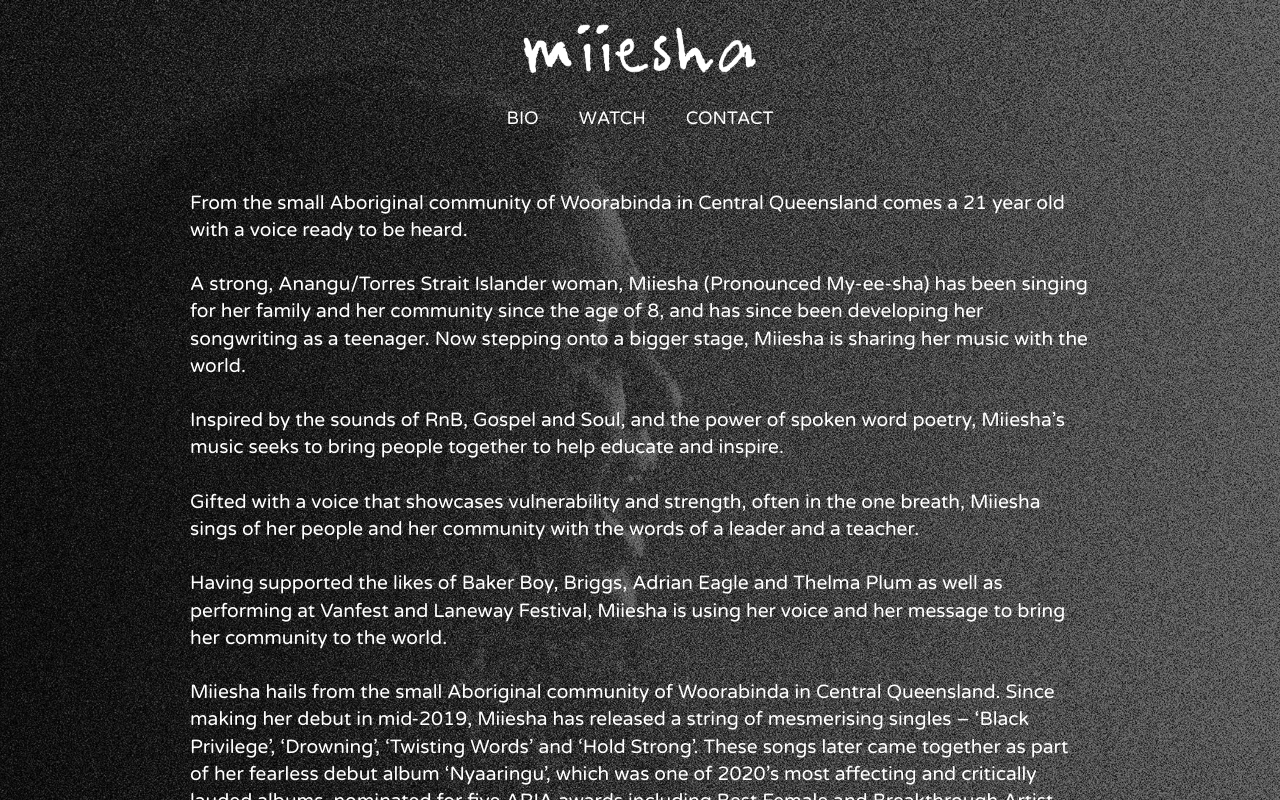
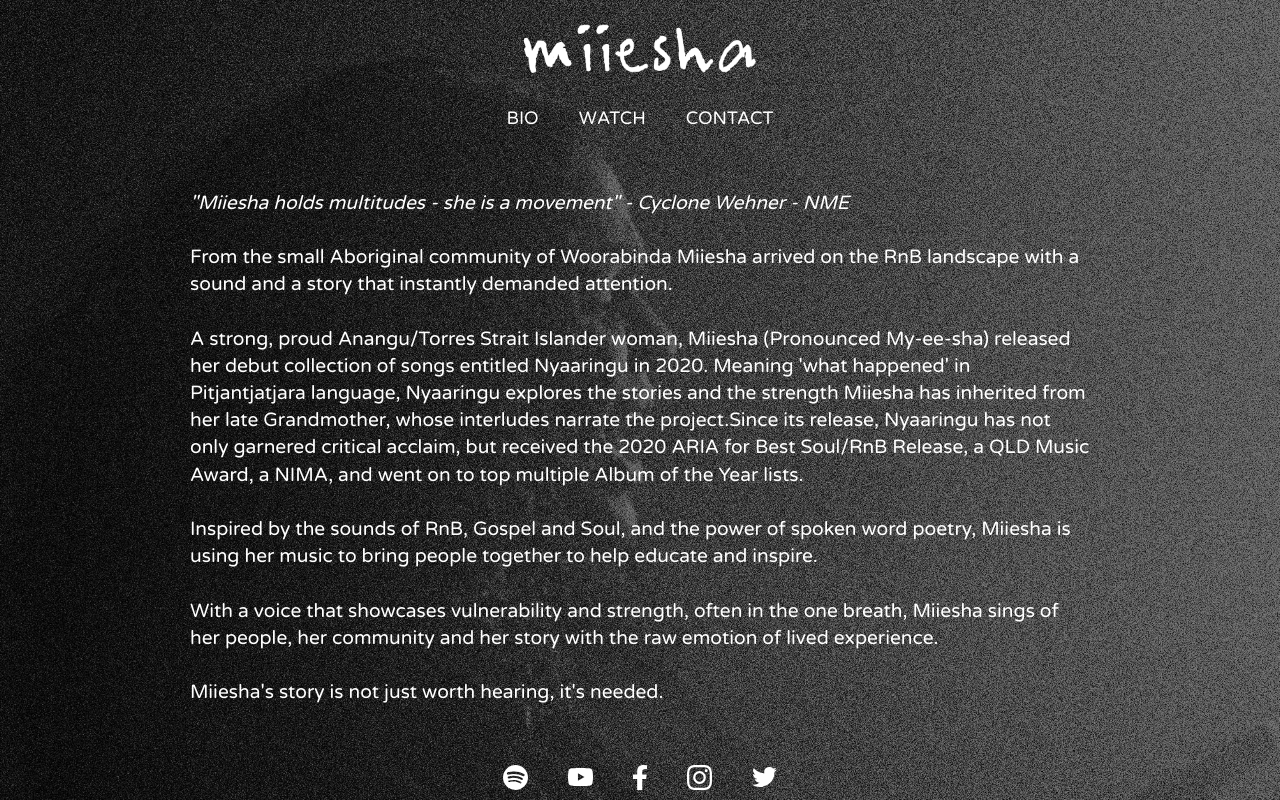
Before and after one commit to robFraser1111/miiesha-vue, a Vue app: page /bio in a window 1280 px wide. Shown: the top 800 px of the page. Built offline with nearby package versions, Linux system fonts and the light colour scheme.

Commit message:
Updated Bio text

```diff
--- a/src/views/Bio.vue
+++ b/src/views/Bio.vue
@@ -1,17 +1,17 @@
 <template>
     <div class="bio">
         <p>
-            From the small Aboriginal community of Woorabinda in Central Queensland comes a 21 year old with a voice ready to be heard.
+            <i>"Miiesha holds multitudes - she is a movement" - Cyclone Wehner - NME</i>
             <br><br>
-            A strong, Anangu/Torres Strait Islander woman, Miiesha (Pronounced My-ee-sha) has been singing for her family and her community since the age of 8, and has since been developing her songwriting as a teenager. Now stepping onto a bigger stage, Miiesha is sharing her music with the world.
+            <span>From the small Aboriginal community of Woorabinda Miiesha arrived on the RnB landscape with a sound and a story that instantly demanded attention.
             <br><br>
-            Inspired by the sounds of RnB, Gospel and Soul, and the power of spoken word poetry, Miiesha’s music seeks to bring people together to help educate and inspire.
+            A strong, proud Anangu/Torres Strait Islander woman, Miiesha (Pronounced My-ee-sha) released her debut collection of songs entitled Nyaaringu in 2020. Meaning 'what happened' in Pitjantjatjara language, Nyaaringu explores the stories and the strength Miiesha has inherited from her late Grandmother, whose interludes narrate the project.Since its release, Nyaaringu has not only garnered critical acclaim, but received the 2020 ARIA for Best Soul/RnB Release, a QLD Music Award, a NIMA, and went on to top multiple Album of the Year lists.
             <br><br>
-            Gifted with a voice that showcases vulnerability and strength, often in the one breath, Miiesha sings of her people and her community with the words of a leader and a teacher.
+            Inspired by the sounds of RnB, Gospel and Soul, and the power of spoken word poetry, Miiesha is using her music to bring people together to help educate and inspire.
             <br><br>
-            Having supported the likes of Baker Boy, Briggs, Adrian Eagle and Thelma Plum as well as performing at Vanfest and Laneway Festival, Miiesha is using her voice and her message to bring her community to the world.
+            With a voice that showcases vulnerability and strength, often in the one breath, Miiesha sings of her people, her community and her story with the raw emotion of lived experience.
             <br><br>
-            Miiesha hails from the small Aboriginal community of Woorabinda in Central Queensland. Since making her debut in mid-2019, Miiesha has released a string of mesmerising singles – ‘Black Privilege’, ‘Drowning’, ‘Twisting Words’ and ‘Hold Strong’. These songs later came together as part of her fearless debut album ‘Nyaaringu’, which was one of 2020’s most affecting and critically lauded albums, nominated for five ARIA awards including Best Female and Breakthrough Artist Miiesha won the Best Soul/R&amp;B ARIA award.
+            Miiesha's story is not just worth hearing, it's needed.</span>
         </p>
     </div>
 </template>
@@ -26,9 +26,9 @@ export default {
 
     .bio {
         max-width: 900px;
-        text-align: left;
         color: #ffffff;
         padding: 30px;
+        text-align: left;
         display: flex;
         justify-self: center;
         align-items: center;
```
